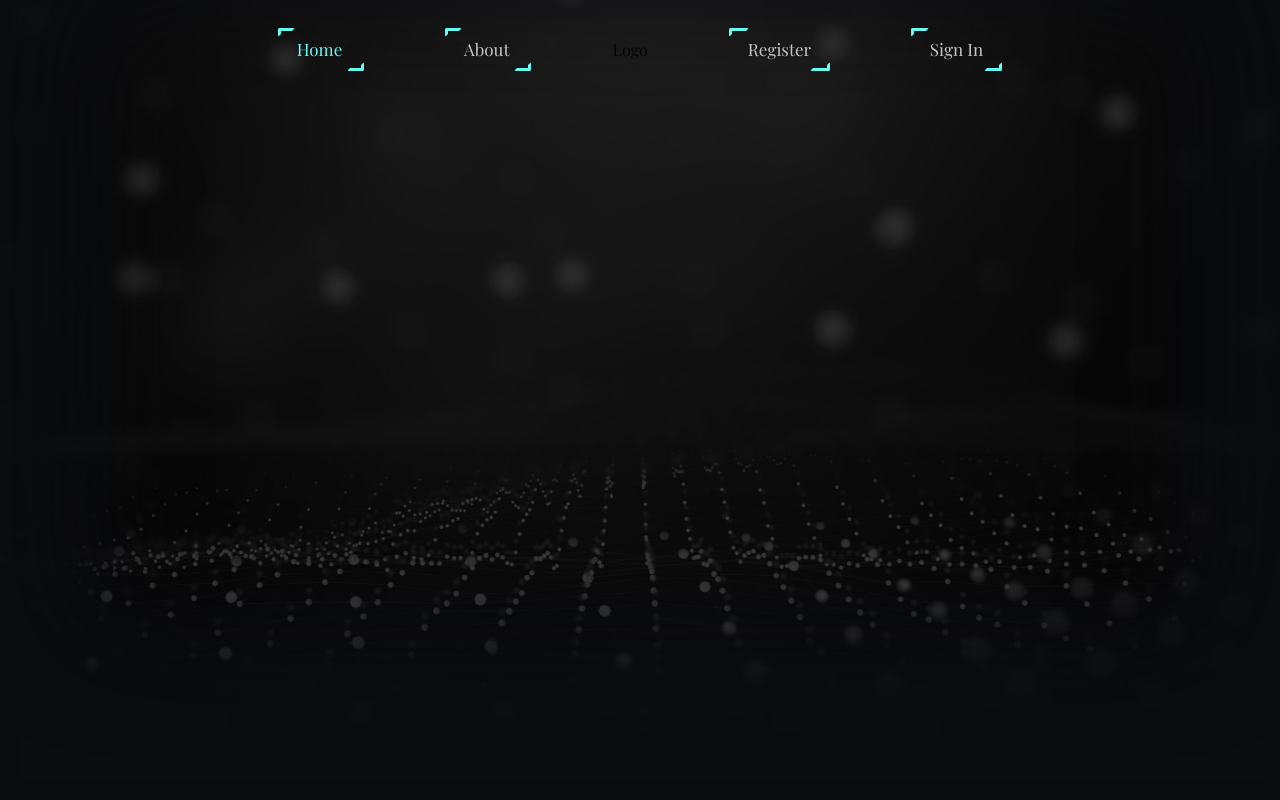
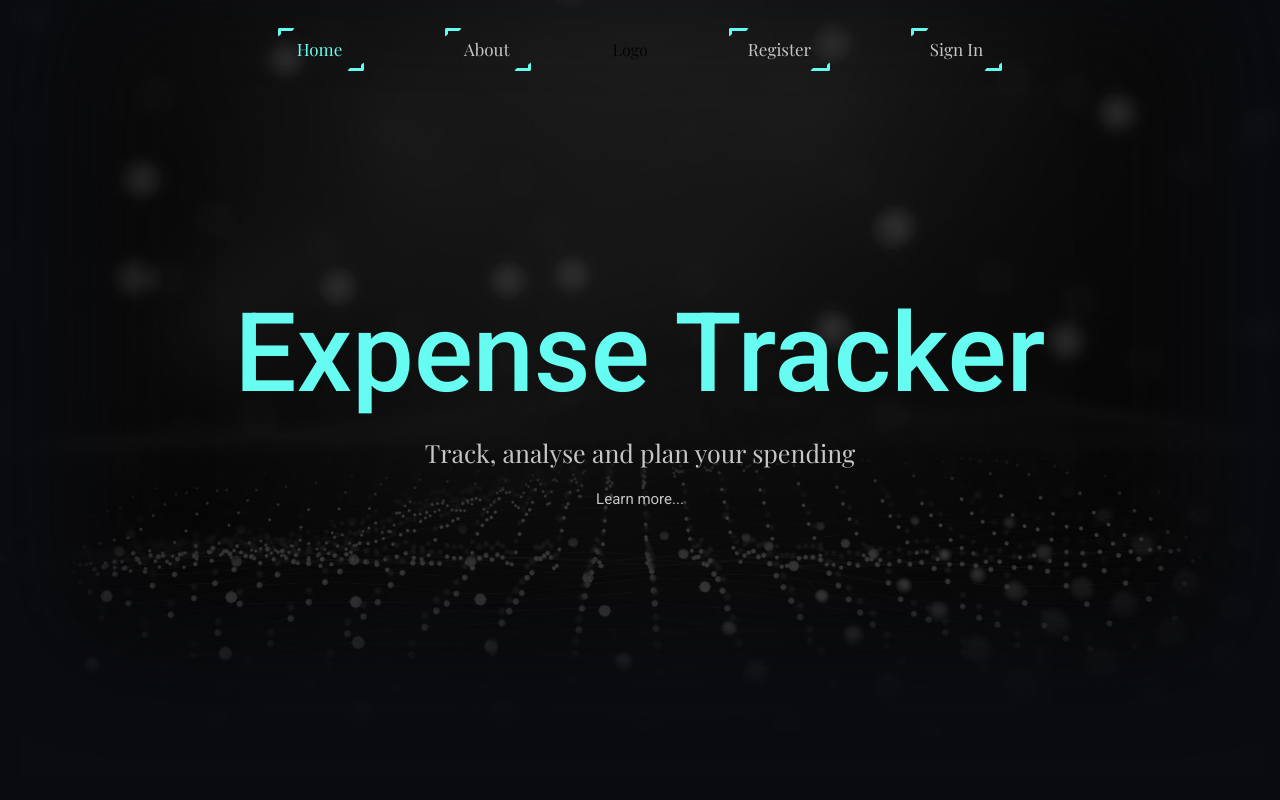
Before and after one commit to EgidijusPetrauskas/expense-tracker, a React (Create React App) app: page / in a window 1280 px wide. Shown: the top 800 px of the page. Built offline with nearby package versions, Linux system fonts and the light colour scheme; a web font is replaced by a local one.

Commit message:
(feat): intro section content added

```diff
--- a/src/pages/home-page/sections/about-section/index.tsx
+++ b/src/pages/home-page/sections/about-section/index.tsx
@@ -16,9 +16,9 @@ const AboutSection: React.FC = () => (
     sx={(theme) => ({
       display: 'flex',
       justifyContent: 'center',
-      alignItems: 'center',
       width: 1,
-      height: 650,
+      height: 550,
+      pt: 4,
       background: theme.palette.myBlack.main,
     })}
   >
--- a/src/pages/home-page/sections/intro-section/index.tsx
+++ b/src/pages/home-page/sections/intro-section/index.tsx
@@ -1,21 +1,61 @@
 import React from 'react';
 
-import { Box } from '@mui/material';
+import { Box, Typography, Container } from '@mui/material';
 
+import { NavLink } from 'react-router-dom';
 import Image from '../../images/intro-section-bg.jpg';
 
 const IntroSection: React.FC = () => (
-  <Box
+  <Container
+    maxWidth={false}
     component="main"
-    sx={{
+    sx={(theme) => ({
+      display: 'flex',
+      justifyContent: 'center',
+      alignItems: 'center',
       width: 1,
       height: '100vh',
       backgroundImage: `url(${Image})`,
       backgroundPosition: 'center',
       backgroundSize: 'cover',
-      boxShadow: 'inset 5px -90px 110px 80px #0B0C10',
-    }}
-  />
+      boxShadow: `inset 5px -90px 110px 80px ${theme.palette.myBlack.main}`,
+    })}
+  >
+    <Box
+      sx={{
+        display: 'flex',
+        flexDirection: 'column',
+        alignItems: 'center',
+        gap: 2,
+      }}
+    >
+      <Typography
+        sx={{
+          color: 'primary.main',
+          fontFamily: 'Roboto',
+          fontWeight: 500,
+          fontSize: 110,
+        }}
+        variant="h1"
+        component="h1"
+      >
+        {' '}
+        Expense Tracker
+      </Typography>
+      <Typography
+        sx={{ fontSize: 25, color: 'primary.light' }}
+      >
+        Track, analyse and plan your spending
+      </Typography>
+      <NavLink style={{ textDecoration: 'none' }} to="/about">
+        <Typography
+          sx={{ fontSize: 15, color: 'primary.light', fontFamily: 'Roboto' }}
+        >
+          Learn more...
+        </Typography>
+      </NavLink>
+    </Box>
+  </Container>
 );
 
 export default IntroSection;
```
